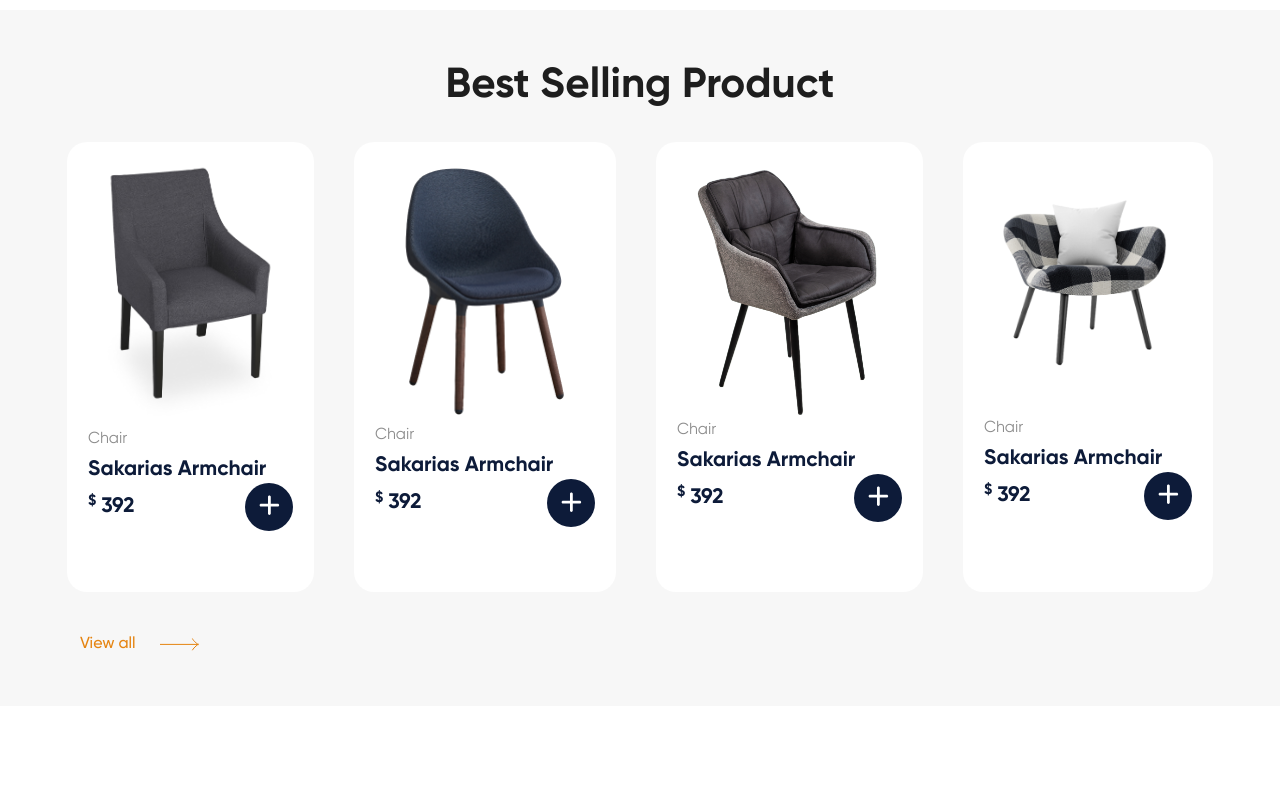
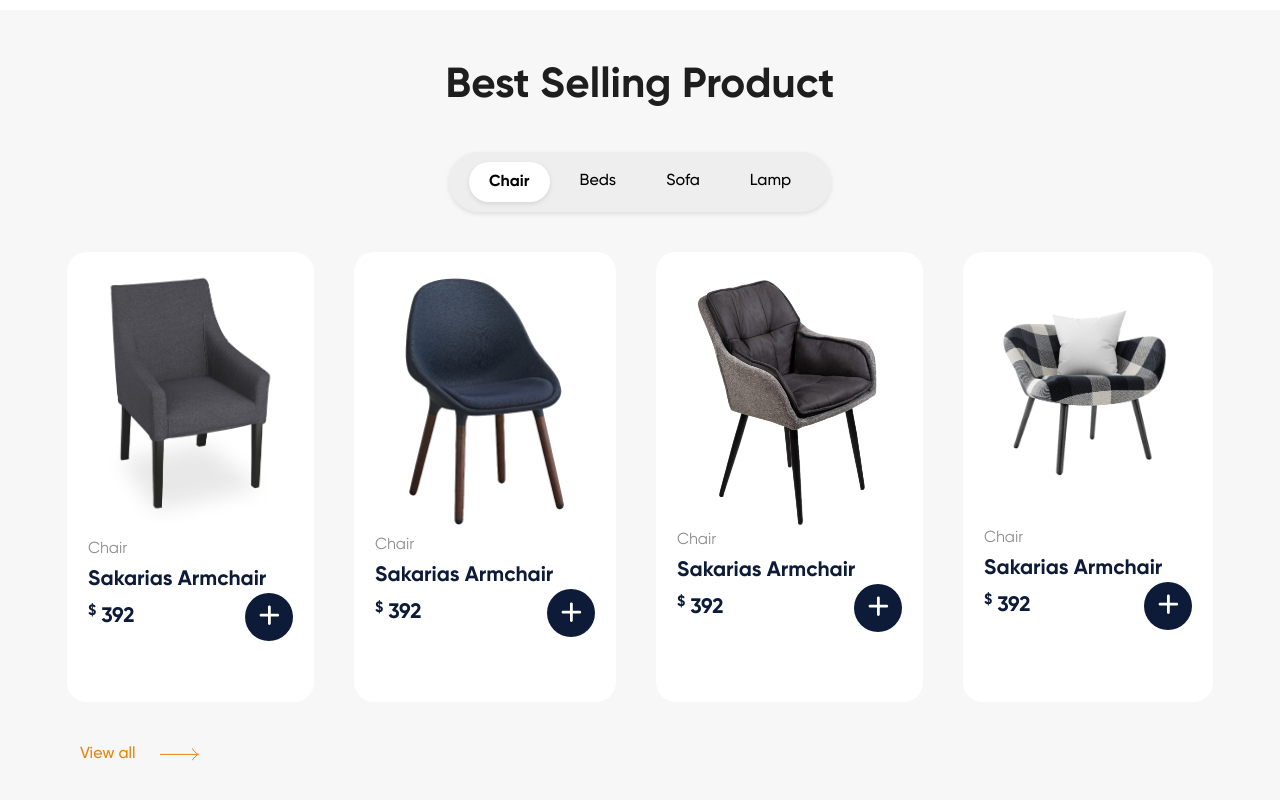
Before and after one commit to sapayevf/Furniture, a plain HTML site: page index.html in a window 1280 px wide. Shown: the part 1209-2009 px from the top of the page. Drawn offline with Linux system fonts and the light colour scheme.

Commit message:
first commit

```diff
--- a/index.html
+++ b/index.html
@@ -90,11 +90,17 @@
               font-size: 42px;
               color: #1e1e1e;
               text-align: center;
-              margin-bottom: 30px;
+              margin-bottom: 40px;
             "
           >
             Best Selling Product
           </h2>
+          <div class="menu-container">
+            <div class="menu-item active">Chair</div>
+            <div class="menu-item">Beds</div>
+            <div class="menu-item">Sofa</div>
+            <div class="menu-item">Lamp</div>
+          </div>
           <div class="products">
             <div class="product">
               <img
@@ -104,8 +110,8 @@
                 alt=""
               />
               <div class="product__title">
-                <p id="productp">Chair</p>
-                <b id="prouductb">Sakarias Armchair</b>
+                <p>Chair</p>
+                <b>Sakarias Armchair</b>
                 <img src="./assets/icons/stars.svg" alt="" />
               </div>
               <div class="product__price">
@@ -127,8 +133,8 @@
                 alt=""
               />
               <div class="product__title">
-                <p id="productp">Chair</p>
-                <b id="prouductb">Sakarias Armchair</b>
+                <p>Chair</p>
+                <b>Sakarias Armchair</b>
                 <img src="./assets/icons/stars.svg" alt="" />
               </div>
               <div class="product__price">
@@ -150,8 +156,8 @@
                 alt=""
               />
               <div class="product__title">
-                <p id="productp">Chair</p>
-                <b id="prouductb">Sakarias Armchair</b>
+                <p>Chair</p>
+                <b>Sakarias Armchair</b>
                 <img src="./assets/icons/stars.svg" alt="" />
               </div>
               <div class="product__price">
@@ -173,8 +179,8 @@
                 alt=""
               />
               <div class="product__title">
-                <p id="productp">Chair</p>
-                <b id="prouductb">Sakarias Armchair</b>
+                <p>Chair</p>
+                <b>Sakarias Armchair</b>
                 <img src="./assets/icons/stars.svg" alt="" />
               </div>
               <div class="product__price">
--- a/styles/main.scss
+++ b/styles/main.scss
@@ -115,6 +115,35 @@
   }
 }
 
+.menu-container {
+  width: 382px;
+  display: flex;
+  background-color: #eeeeee;
+  gap: 10px;
+  padding: 10px 20px;
+  border-radius: 50px;
+  box-shadow: 0 2px 5px rgba(0, 0, 0, 0.1);
+  margin: 0 auto;
+  margin-bottom: 40px;
+  .menu-item {
+    padding: 10px 20px;
+    border-radius: 25px;
+    cursor: pointer;
+    transition: all 0.3s ease;
+
+    &:hover {
+      background-color: white;
+      box-shadow: 0 2px 5px rgba(0, 0, 0, 0.1);
+    }
+
+    &.active {
+      background-color: white;
+      box-shadow: 0 2px 5px rgba(0, 0, 0, 0.1);
+      font-weight: bold;
+    }
+  }
+}
+
 .section-3 {
   padding: 50px 0;
   background-color: #f7f7f7;
@@ -133,15 +162,17 @@
     background: #fff;
     padding: 21px;
     position: relative;
+    transition: all 0.2s ease;
+    &:hover {
+      transform: scale(1.04);
+    }
     &__title {
       p {
-        font-family: var(--third-family);
         font-weight: 400;
         font-size: 16px;
         color: #8d8d8d;
       }
       b {
-        font-family: var(--third-family);
         font-weight: 600;
         font-size: 21px;
         text-transform: capitalize;
```
Also changed, not shown: styles/main.css, 1 other file.
